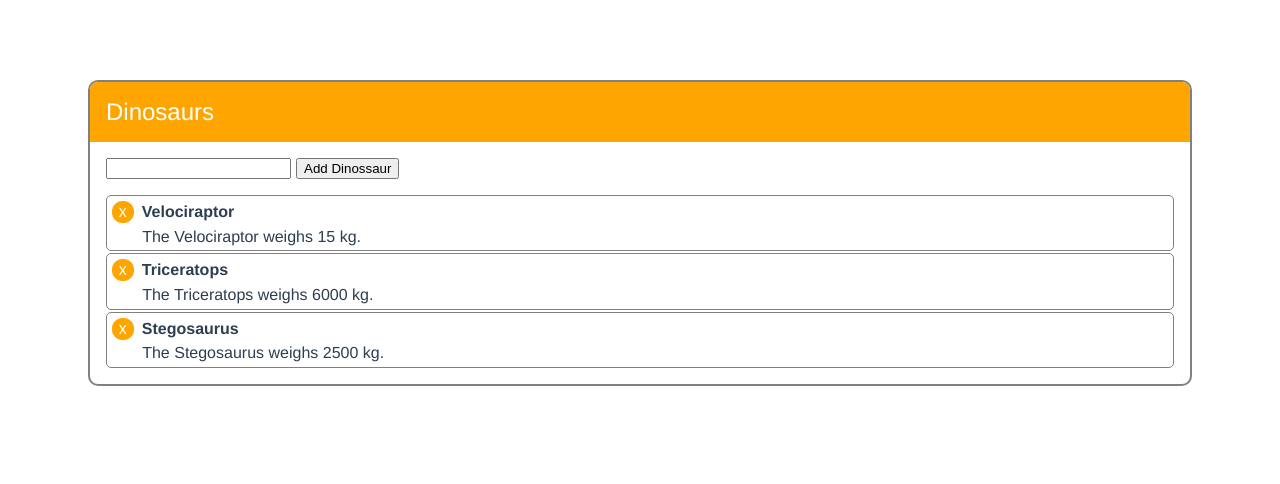
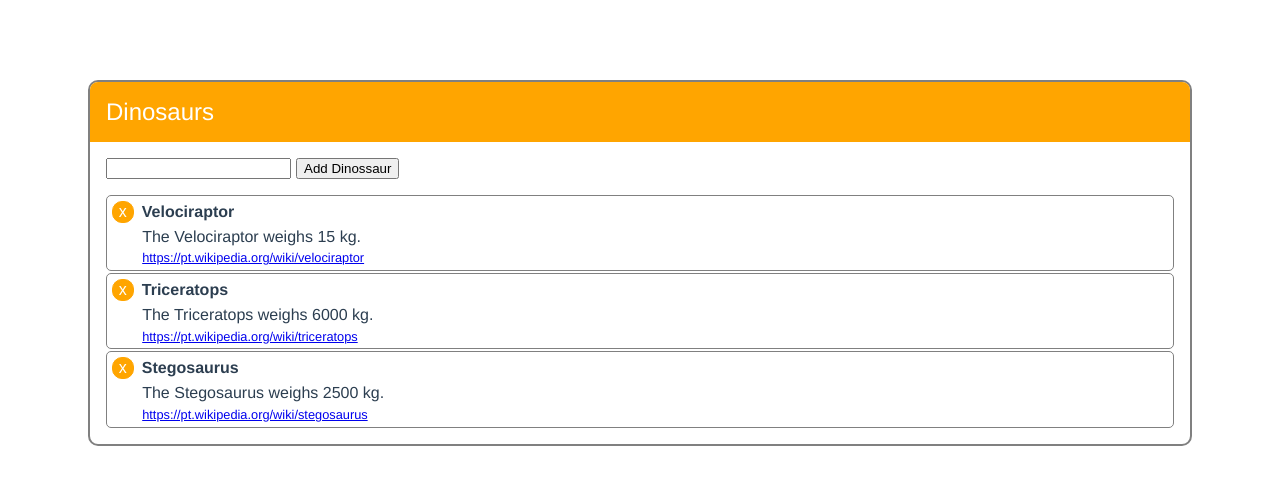
Before and after one commit to Juraci/dinosaurs-vue, a Vue app: page / in a window 1280 px wide. Shown: the top 484 px of the page. Built offline with nearby package versions, Linux system fonts and the light colour scheme.

Commit message:
more filters

```diff
--- a/src/components/Card.vue
+++ b/src/components/Card.vue
@@ -10,6 +10,7 @@
         <button class="removeItem" v-on:click="removeItem(item.id)" type="button" name="button">x</button>
         <h4 class="dinoName">{{ item.text | capitalize }}</h4>
         <span v-if="item.weight" class="basicInfo">The {{ item.text | capitalize }} weighs {{ item.weight }}.</span>
+        <a class="link" v-bind:href="item.text | undercase | url">{{ item.text | undercase | url }}</a>
       </li>
     </ul>
   </div>
@@ -61,6 +62,15 @@
         if(!value) return '';
         value = value.toString();
         return value.charAt(0).toUpperCase() + value.slice(1);
+      },
+      undercase: function(value) {
+        if(!value) return '';
+        value = value.toString();
+        return value.toLowerCase();
+      },
+      url: function(value) {
+        if(!value) return '';
+        return `https://pt.wikipedia.org/wiki/${value}`;
       },
     },
   }
@@ -128,4 +138,11 @@
     margin-top: 0.3rem;
     margin-left: 1.9rem;
   }
+
+  .link {
+    font-size: 0.8em;
+    margin-top: 0.3rem;
+    margin-left: 1.9rem;
+    display: block;
+  }
 </style>
```
